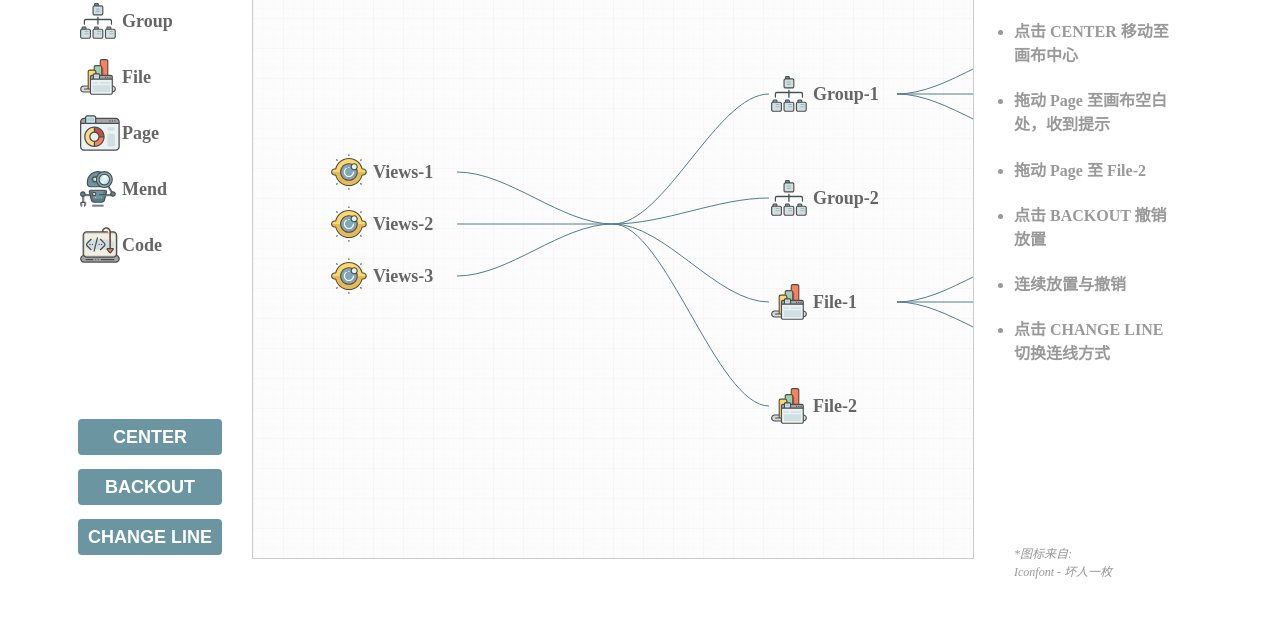
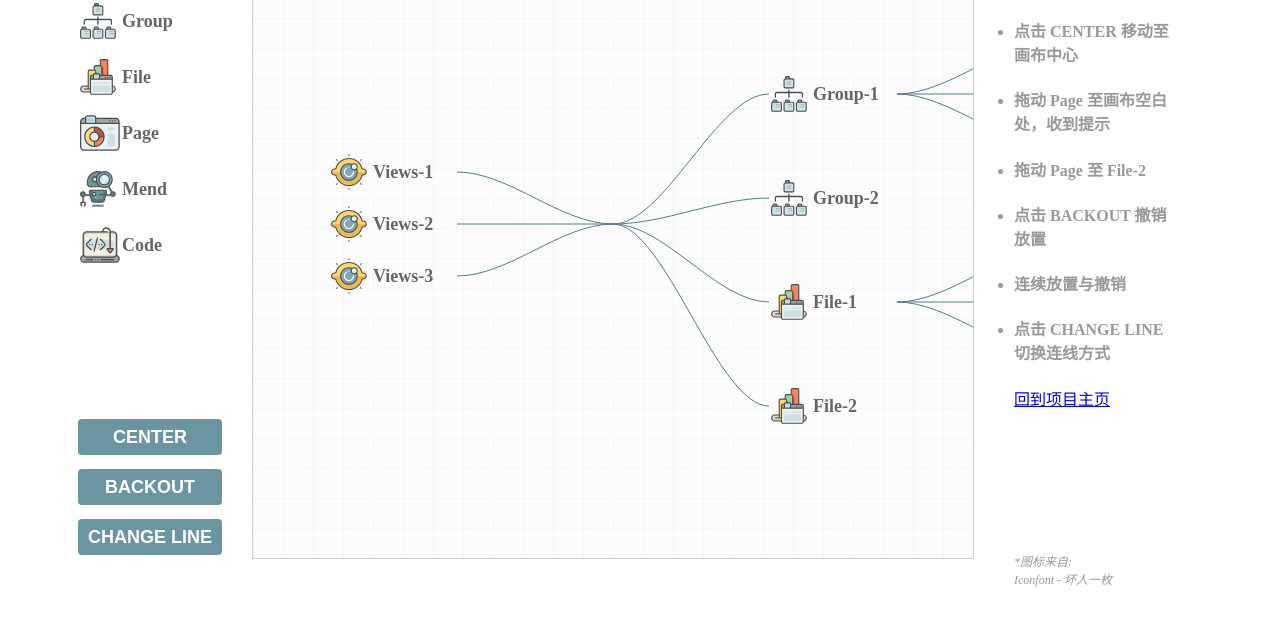
Before and after one commit to aute/SVGDragTree, a plain HTML site: page docs/index.html in a window 1280 px wide. Shown: the part 171-796 px from the top of the page. Drawn offline with Linux system fonts and the light colour scheme.

Commit message:
示例更新

```diff
--- a/docs/css/indexStyle.css
+++ b/docs/css/indexStyle.css
@@ -58,7 +58,12 @@ main {
 .ps {
     font-size: 12px;
     width: 160px;
-    margin: 180px 0px 14px 40px;
+    margin: 142px 0px 14px 40px;
+}
+
+.back {
+    width: 160px;
+    margin: 18px 0px 14px 40px;
 }
 
 .title {
--- a/docs/css/noSetStyle.css
+++ b/docs/css/noSetStyle.css
@@ -80,3 +80,8 @@ main {
 .left {
     margin-right: 12px;
 }
+
+.back {
+    width: 160px;
+    margin: 18px 0px 14px 40px;
+}
--- a/docs/index.html
+++ b/docs/index.html
@@ -218,6 +218,7 @@
                     <h4>点击 CHANGE LINE 切换连线方式</h4>
                 </li>
             </ul>
+            <a class="back" href="https://github.com/aute/SVGDragTree">回到项目主页</a>
             <p class="ps"><em>*图标来自:<br> Iconfont - 坏人一枚</em></p>
         </div>
     </main>
```
Also changed, not shown: docs/noSet.html (+1 -1 lines), 2 other files.
